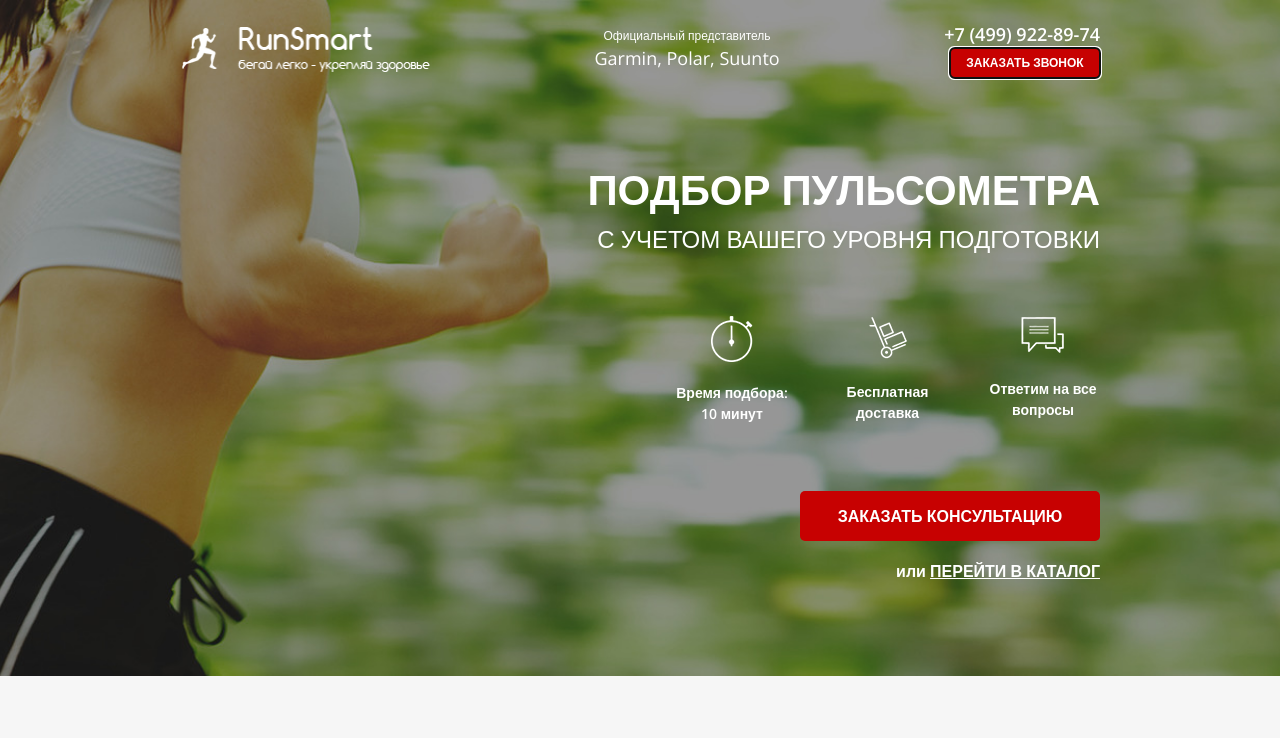
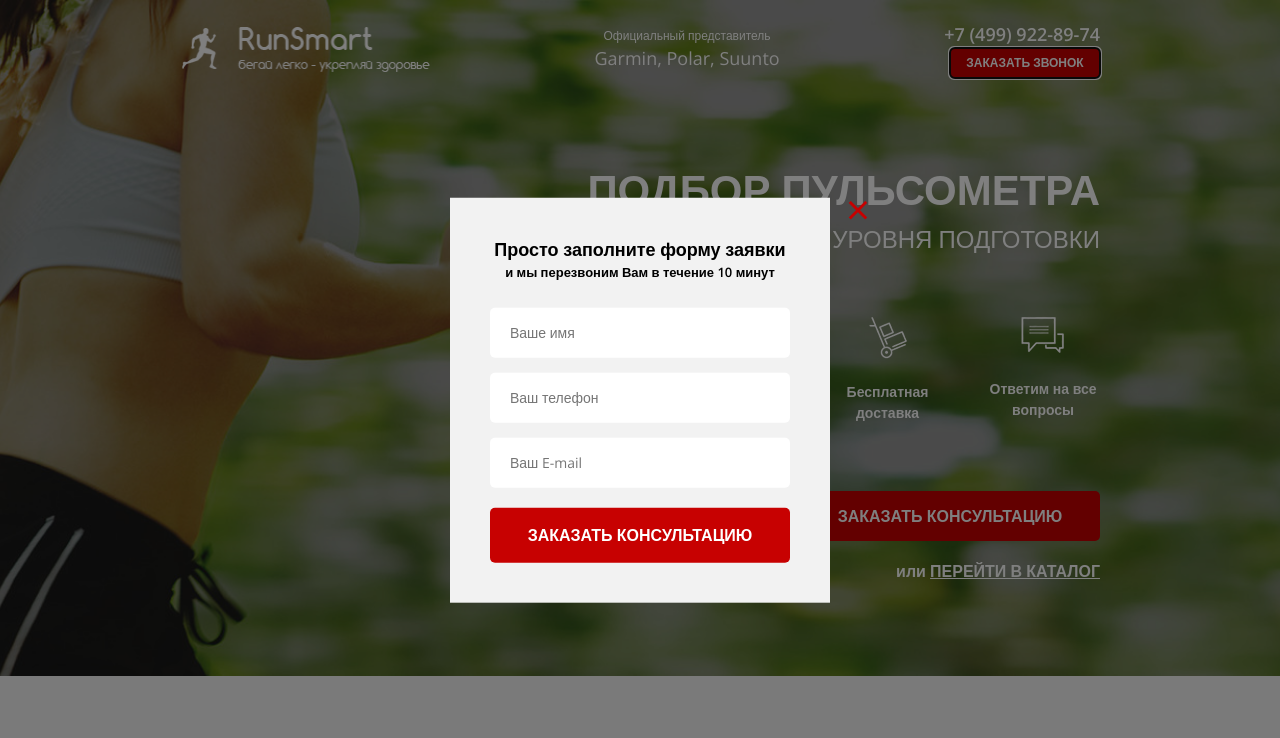
Before and after one commit to FiWiLe/fiwile.github.io, a plain HTML site: page index.html in a window 1280 px wide. Both pictures are taken after a click on the button "ЗАКАЗАТЬ ЗВОНОК". Shown: the top 738 px of the page. Drawn offline with nearby package versions, Linux system fonts and the light colour scheme.

Commit message:
added modals with JQuery (not adaptive)

```diff
--- a/index.html
+++ b/index.html
@@ -24,7 +24,7 @@
                 </div>
                 <div class="header__contacts">
                     <a href="#" class="header__phone">+7 (499) 922-89-74</a>
-                    <button class="button">заказать звонок</button>
+                    <button data-modal="consultation" class="button">заказать звонок</button>
                 </div>
             </header>
             <div class="promo__wrapper">
@@ -47,7 +47,7 @@
                         на все вопросы
                     </div>
                 </div>
-                <button class="button button_main">заказать консультацию</button>
+                <button data-modal="consultation" class="button button_main">заказать консультацию</button>
                 <div class="promo__link">
                     или
                     <a href="#">перейти в каталог</a>
@@ -173,7 +173,7 @@
                     <div class="catalog-item__wrapper">
                         <div class="catalog-item__content catalog-item__content_active">
                             <img src="./img/catalog__img.jpg" alt="pulsometr" class="catalog-item__img">
-                            <div class="catalog-item__subtitle">Пульсометр Polar FT1</div>
+                            <div class="catalog-item__subtitle">Пульсометр Polar FT6</div>
                             <div class="catalog-item__descr">Для первых шагов в тренировках, основанных на сердечном ритме</div>
                             <a href="#" class="catalog-item__link">подробнее</a>
                         </div>
@@ -395,7 +395,6 @@
         </div>
     </section>
     <footer class="footer">
-        <!-- <div class="footer__map"></div> -->
         <iframe src="https://www.google.com/maps/embed?pb=!1m18!1m12!1m3!1d2244.443483844855!2d37.64813345505991!3d55.76816913216131!2m3!1f0!2f0!3f0!3m2!1i1024!2i768!4f13.1!3m3!1m2!1s0x46b54a636edcd2ad%3A0x4c2ca101e2c8c617!2z0JzRj9GB0L3QuNGG0LrQuNC5INC_0YAt0LQsIDQvMywg0JzQvtGB0LrQstCwLCAxMDcwNzg!5e0!3m2!1sru!2sru!4v1612198434943!5m2!1sru!2sru" width="100%" height="630" frameborder="0" style="border:0;" allowfullscreen="" aria-hidden="false" tabindex="0"></iframe>
         <div class="footer__info">
             <address class="footer__addr">Москва, Мясницкий проезд, д.3с1</address>
@@ -407,6 +406,35 @@
             </div>
         </div>
     </footer>
+    <div class="overlay">
+        <div class="modal" id="consultation">
+            <div class="modal__close">&times;</div>
+            <div class="modal__subtitle">Просто заполните форму заявки</div>
+            <div class="modal__descr">и мы перезвоним Вам в течение 10 минут</div>
+            <form class="feed-form feed-form_mt25" action="#">
+                <input name="name" required placeholder="Ваше имя" type="text">
+                <input name="phone" required placeholder="Ваш телефон" type="number">
+                <input name="email" required placeholder="Ваш E-mail" type="email">
+                <button class="button button_submit">заказать консультацию</button>
+            </form>
+        </div>
+        <div class="modal" id="order">
+            <div class="modal__close">&times;</div>
+            <div class="modal__subtitle">Ваш заказ:</div>
+            <div class="modal__descr">Пульсометр Polar FT1</div>
+            <form class="feed-form feed-form_mt25" action="#">
+                <input name="name" required placeholder="Ваше имя" type="text">
+                <input name="phone" required placeholder="Ваш телефон" type="number">
+                <input name="email" required placeholder="Ваш E-mail" type="email">
+                <button class="button button_submit">купить</button>
+            </form>
+        </div>
+        <div class="modal modal_mini" id="thanks">
+            <div class="modal__close">&times;</div>
+            <div class="modal__subtitle">Спасибо за Вашу заявку</div>
+            <div class="modal__descr">Наш менеджер свяжется с Вами в ближайшее время</div>
+        </div>
+    </div>
 
     <script type="text/javascript" src="//code.jquery.com/jquery-1.11.0.min.js"></script>
     <script type="text/javascript" src="//code.jquery.com/jquery-migrate-1.2.1.min.js"></script>
--- a/js/script.js
+++ b/js/script.js
@@ -23,4 +23,19 @@ $(document).ready(function(){
     };
     toggleSlide('.catalog-item__link');
     toggleSlide('.catalog-item__back');
+
+    //Modal
+
+    $('[data-modal=consultation]').on('click', function() {
+        $('.overlay, #consultation').fadeIn();
+    });
+    $('.modal__close').on('click', function() {
+        $('.overlay, #consultation, #thanks, #order').fadeOut();
+    });
+    $('.button_mini').each(function(i){
+        $(this).on('click', function(){
+            $('#order .modal__descr').text($('.catalog-item__subtitle').eq(i).text());
+            $('.overlay, #order').fadeIn();
+        })
+    });
   });
--- a/sass/blocks/_forms.scss
+++ b/sass/blocks/_forms.scss
@@ -16,4 +16,7 @@
             margin-bottom: 20px;
         }
     }
+    &_mt25 {
+        margin-top: 25px;
+    }
 }
--- /dev/null
+++ b/sass/blocks/_modal.scss
@@ -0,0 +1,45 @@
+.overlay {
+    display: none;
+    position: fixed;
+    width: 100%;
+    height: 100%;
+    top: 0;
+    background-color: rgba(0,0,0,.5);
+}
+.modal {
+    position: absolute;
+    top: 50%;
+    left: 50%;
+    transform: translate(-50%, -50%);
+    width: 380px;
+    min-height: 400px;
+    background-color: #f2f2f2;
+    padding: 38px 40px 40px 40px;
+    &__close {
+        position: absolute;
+        top: 0;
+        right: -40px;
+        font-size: 42px;
+        line-height: 21px;
+        color: $main-color;
+        cursor: pointer;
+    }
+    &__subtitle {
+        color: #000;
+        font-size: 18px;
+        font-weight: 600;
+        text-align: center;
+    }
+    &__descr {
+        color: #000;
+        font-size: 13px;
+        font-weight: 600;
+        text-align: center;
+    }
+    &_mini {
+        min-height: 140px;
+    }
+}
+#consultation, #order, #thanks {
+    display: none;
+}
--- a/sass/style.scss
+++ b/sass/style.scss
@@ -18,4 +18,5 @@
 @import './blocks/catalog';
 @import './blocks/reviews';
 @import './blocks/footer';
+@import './blocks/modal';
 @import './base/media';
```
Also changed, not shown: css/style.min.css.
